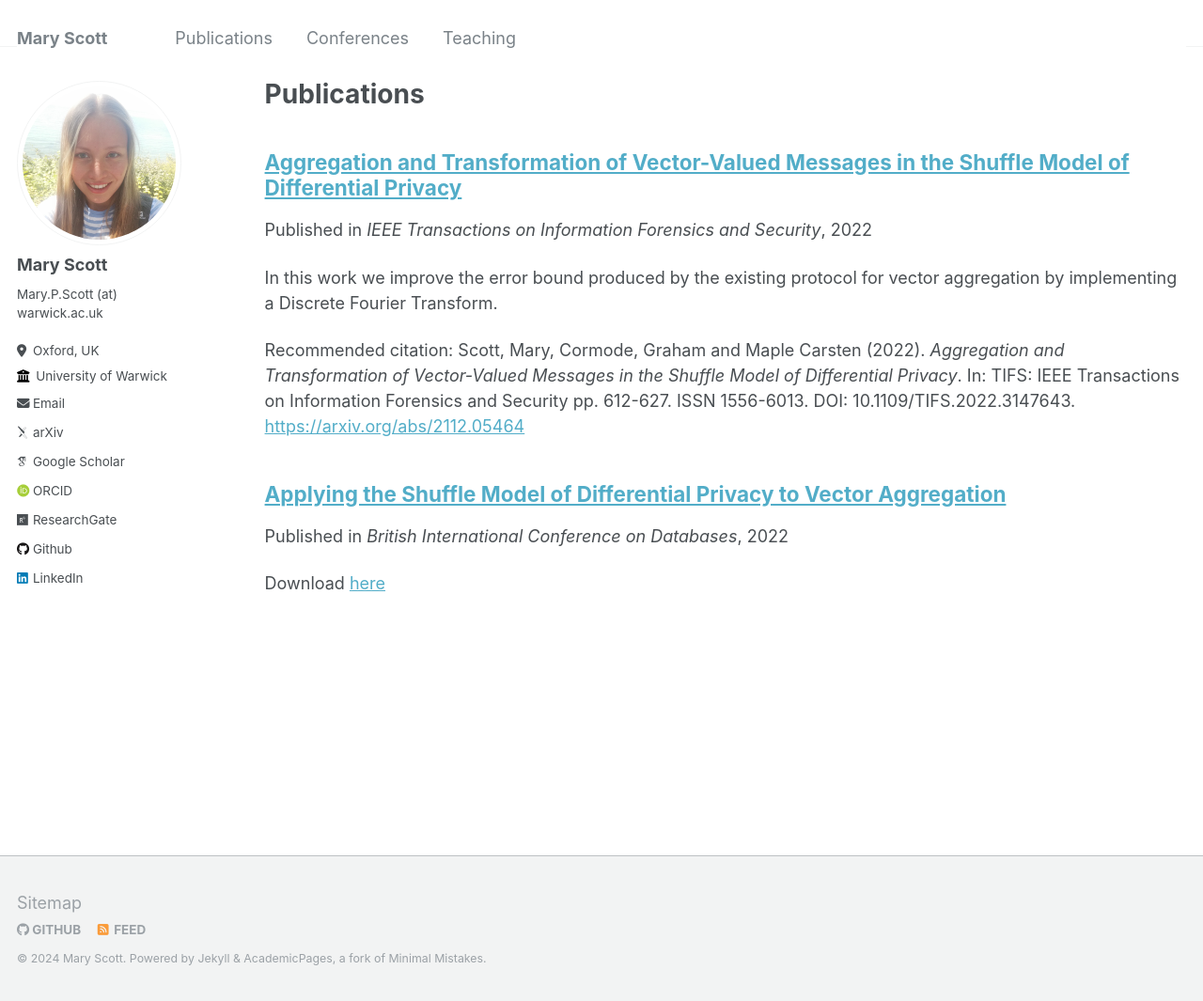
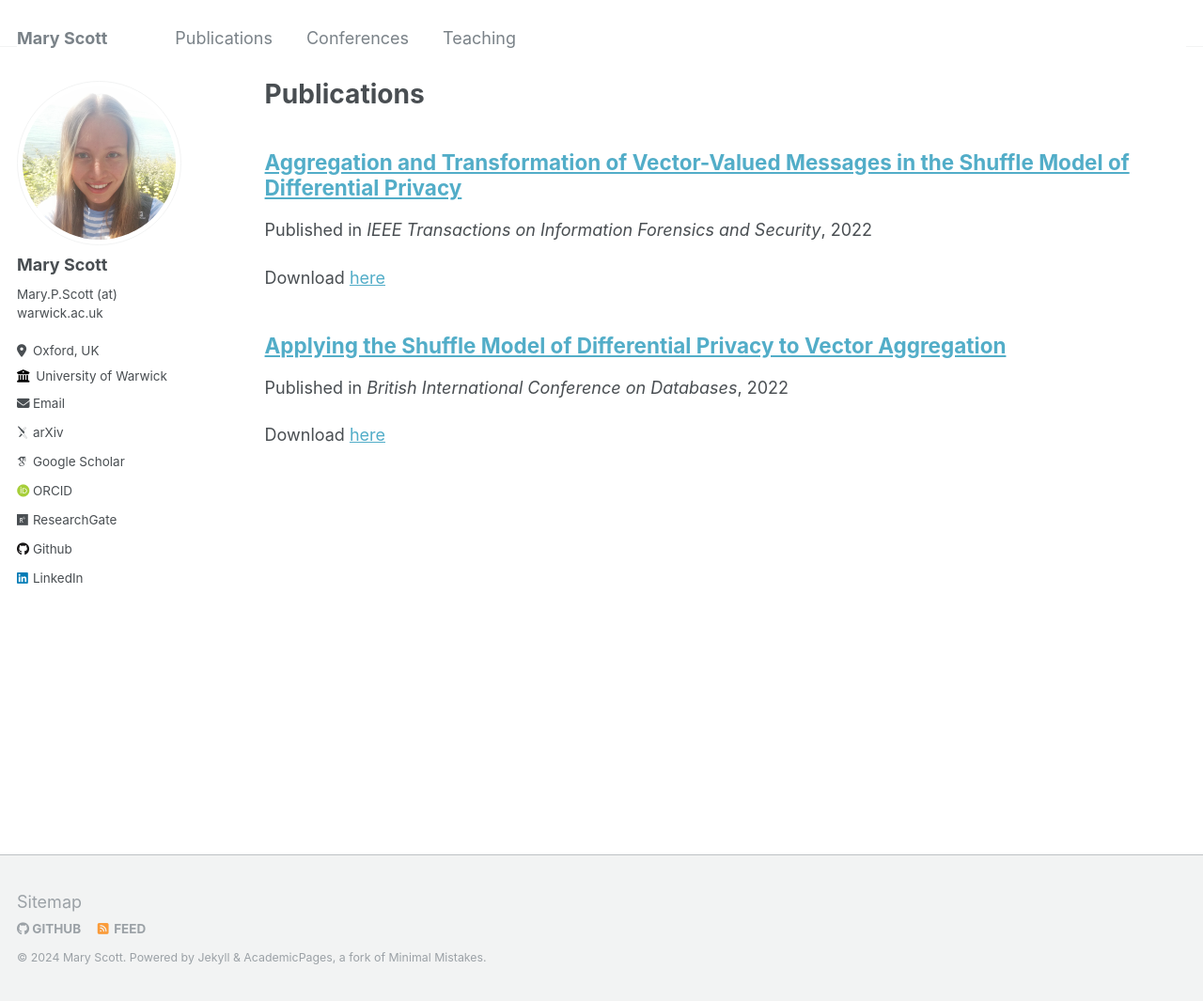
Before and after one commit to mary-python/mary-python.github.io, a Jekyll site: the page built from _pages/publications.md, in a window 1280 px wide and 1065 px high. Shown: the whole window at 94% size. Built offline with Jekyll 4.4.1, drawn with Linux system fonts in a browser that asks for light colours; some web fonts are replaced.

Commit message:
Update 2022-01-28-aggregation.md

```diff
--- a/_publications/2022-01-28-aggregation.md
+++ b/_publications/2022-01-28-aggregation.md
@@ -1,12 +1,7 @@
 ---
 title: "Aggregation and Transformation of Vector-Valued Messages in the Shuffle Model of Differential Privacy"
 collection: publications
-permalink: /publications/2022-01-28-aggregation
-excerpt: 'In this work we improve the error bound produced by the existing protocol for vector aggregation by implementing a Discrete Fourier Transform.'
-date: 2022-01-28
+permalink: 'https://arxiv.org/abs/2112.05464'
 venue: 'IEEE Transactions on Information Forensics and Security'
 paperurl: 'https://arxiv.org/abs/2112.05464'
-citation: 'Scott, Mary, Cormode, Graham and Maple Carsten (2022). <i>Aggregation and Transformation of Vector-Valued Messages in the Shuffle Model of Differential Privacy</i>. In: TIFS: IEEE Transactions on Information Forensics and Security pp. 612-627. ISSN 1556-6013. DOI: 10.1109/TIFS.2022.3147643.'
 ---
-
-Advances in communications, storage and computational technology allow significant quantities of data to be collected and processed by distributed devices. Combining the information from these endpoints can realize significant societal benefit but presents challenges in protecting the privacy of individuals, especially important in an increasingly regulated world. Differential privacy (DP) is a technique that provides a rigorous and provable privacy guarantee for aggregation and release. The Shuffle Model for DP has been introduced to overcome challenges regarding the accuracy of local-DP algorithms and the privacy risks of central-DP. In this work we introduce a new protocol for vector aggregation in the context of the Shuffle Model. The aim of this paper is twofold; first, we provide a single message protocol for the summation of real vectors in the Shuffle Model, using advanced composition results. Secondly, we provide an improvement on the bound on the error achieved through using this protocol through the implementation of a Discrete Fourier Transform, thereby minimizing the initial error at the expense of the loss in accuracy through the transformation itself. This work will further the exploration of more sophisticated structures such as matrices and higher-dimensional tensors in this context, both of which are reliant on the functionality of the vector case.
```
